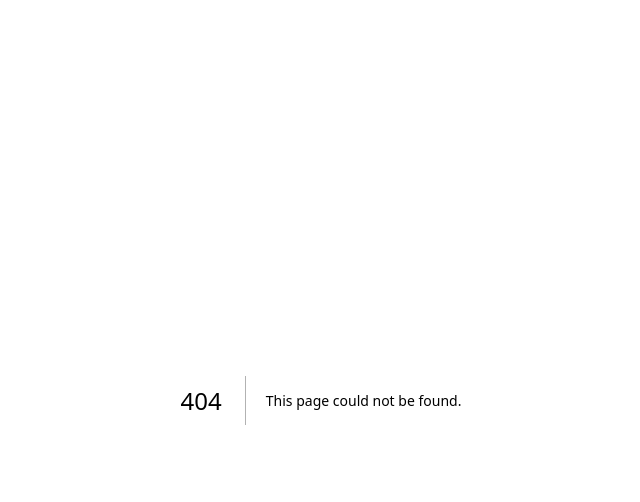
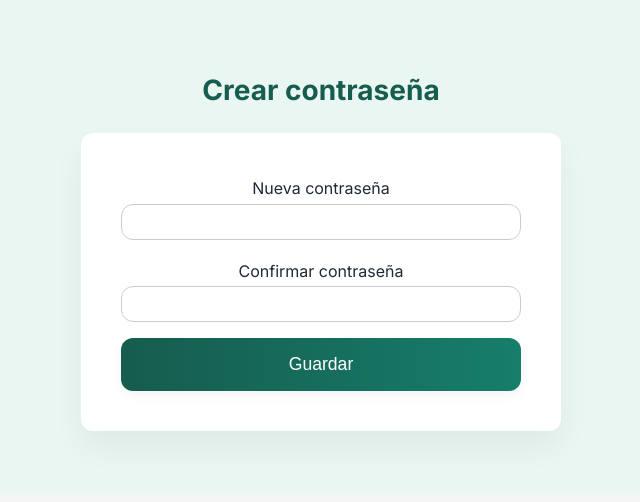
Before and after one commit to ysanchezf/inventarioV2, a Next.js app: page /auth/set-password in a window 1280 px wide. Before the commit this address had no page. Shown: the top 502 px of the page, without its empty margins (319-959 px from the left). Built offline with nearby package versions, Linux system fonts and the light colour scheme; no server answers; sample sign-in values are in the browser's storage.

Commit message:
feat(auth): allow users to set a new password

```diff
--- /dev/null
+++ b/pages/auth/set-password.tsx
@@ -0,0 +1,87 @@
+import { useState } from 'react'
+import { GetServerSideProps } from 'next'
+import { getSession } from 'next-auth/react'
+import Link from 'next/link'
+import { FiLogIn } from 'react-icons/fi'
+
+export default function SetPassword() {
+  const [password, setPassword] = useState('')
+  const [confirm, setConfirm] = useState('')
+  const [message, setMessage] = useState<string | null>(null)
+  const [error, setError] = useState<string | null>(null)
+  const [submitting, setSubmitting] = useState(false)
+
+  const handleSubmit = async (e: React.FormEvent) => {
+    e.preventDefault()
+    setError(null)
+    if (password !== confirm) {
+      setError('Las contraseñas no coinciden')
+      return
+    }
+    setSubmitting(true)
+    const res = await fetch('/api/auth/set-password', {
+      method: 'POST',
+      headers: { 'Content-Type': 'application/json' },
+      body: JSON.stringify({ password, confirmPassword: confirm }),
+    })
+    const data = await res.json()
+    setSubmitting(false)
+    if (!res.ok) {
+      setError(data.message)
+    } else {
+      setMessage('Contraseña actualizada correctamente.')
+    }
+  }
+
+  if (message) {
+    return (
+      <main className="register-page">
+        <h2>Crear contraseña</h2>
+        <p className="subheading">{message}</p>
+        <Link href="/auth/signin" className="button primary signin-btn">
+          <FiLogIn /> Iniciar Sesión
+        </Link>
+      </main>
+    )
+  }
+
+  return (
+    <main className="register-page">
+      <h2>Crear contraseña</h2>
+      <form className="form-card" onSubmit={handleSubmit}>
+        {error && <p style={{ color: 'red', marginBottom: '1rem' }}>{error}</p>}
+        <div className="form-group">
+          <label>Nueva contraseña</label>
+          <input
+            type="password"
+            value={password}
+            onChange={(e) => setPassword(e.target.value)}
+            minLength={6}
+            required
+          />
+        </div>
+        <div className="form-group">
+          <label>Confirmar contraseña</label>
+          <input
+            type="password"
+            value={confirm}
+            onChange={(e) => setConfirm(e.target.value)}
+            minLength={6}
+            required
+          />
+        </div>
+        <button type="submit" className="button primary large full-width" disabled={submitting}>
+          {submitting ? 'Actualizando...' : 'Guardar'}
+        </button>
+      </form>
+    </main>
+  )
+}
+
+export const getServerSideProps: GetServerSideProps = async (ctx) => {
+  const session = await getSession(ctx)
+  if (!session?.user) {
+    return { redirect: { destination: '/auth/signin', permanent: false } }
+  }
+  return { props: {} }
+}
```
Also changed, not shown: pages/api/auth/set-password.ts (added, +32 -0 lines).
